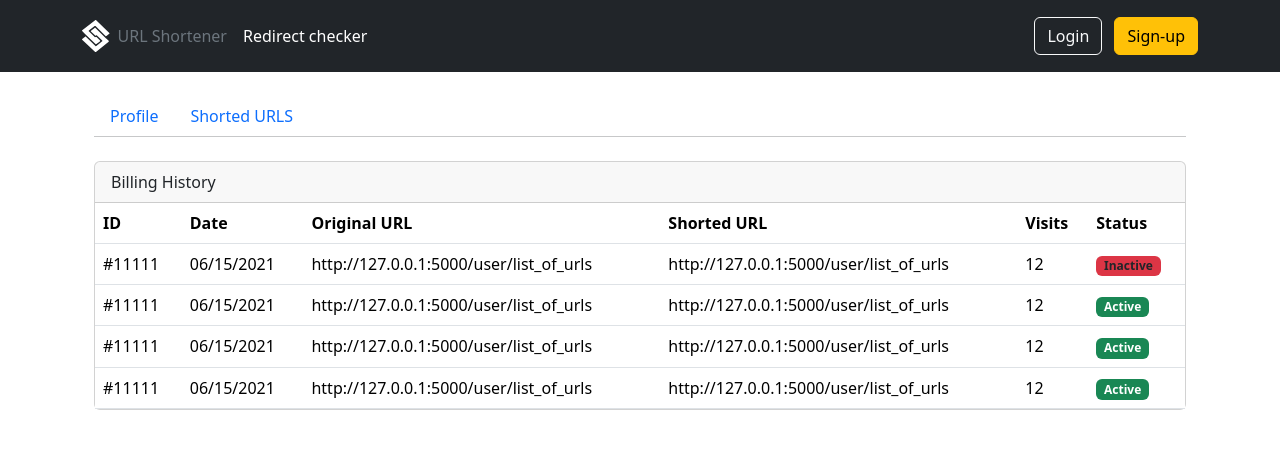
After one commit to Bish0p-r/flask-url-shortener, a Flask app: template app/templates/user/list_of_urls.html in a window 1280 px wide. The commit adds this page. Shown: the top 449 px of the page. Run offline with Flask 3, Linux system fonts and the light colour scheme; the template is opened without the code that fills it, so the values that code supplies are empty; some libraries are stand-ins or nearby versions.

```diff
--- a/app/__init__.py
+++ b/app/__init__.py
@@ -4,6 +4,7 @@ from flask_migrate import Migrate
 from flask_bootstrap import Bootstrap5
 
 from config import Config
+from app.utils import register_handlers
 
 
 db = SQLAlchemy()
@@ -20,6 +21,9 @@ def create_app(config=Config):
 
     bootstrap.init_app(app)
 
+    app.app_context().push()
+    register_handlers(app)
+
     from app.shortener import shortener_bp
     from app.user import user_bp
 
--- a/app/shortener/forms.py
+++ b/app/shortener/forms.py
@@ -1,8 +1,8 @@
 from flask_wtf import FlaskForm
-from wtforms import SubmitField, URLField
+from wtforms import SubmitField, URLField, StringField
 from wtforms.validators import URL, Length
 
 
 class UrlForm(FlaskForm):
-    url = URLField('URL', validators=[URL(), Length(max=512)])
-    submit = SubmitField('Shorten')
+    url = URLField(label="", validators=[URL(), Length(max=512)], render_kw={'placeholder': "Enter your URL"})
+    submit = SubmitField('SUBMIT')
--- a/app/templates/header.html
+++ b/app/templates/header.html
@@ -6,8 +6,8 @@
         </a>
 
         <ul class="nav col-12 col-lg-auto me-lg-auto mb-2 justify-content-center mb-md-0">
-          <li><a href="#" class="nav-link px-2 text-secondary">URL Shortener</a></li>
-          <li><a href="#" class="nav-link px-2 text-white">Redirect checker</a></li>
+          <li><a class="nav-link px-2 text-secondary" href={{ url_for('shortener.index') }}>URL Shortener</a></li>
+          <li><a class="nav-link px-2 text-white" href={{ url_for('shortener.redirect_checker') }}>Redirect checker</a></li>
         </ul>
 
         <div class="text-end">
--- /dev/null
+++ b/app/templates/user/list_of_urls.html
@@ -0,0 +1,64 @@
+{% extends 'base.html' %}
+
+{% block content %}
+    <div class="container-xl px-4 mt-4">
+        <nav class="nav nav-borders">
+            <a class="nav-link active ms-0" href={{ url_for('user.index') }}>Profile</a>
+            <a class="nav-link" href="{{ url_for('user.links_list') }}">Shorted URLS</a>
+        </nav>
+        <hr class="mt-0 mb-4">
+        <div class="card mb-4">
+            <div class="card-header">Billing History</div>
+            <div class="card-body p-0">
+                <div class="table-responsive table-billing-history">
+                    <table class="table mb-0">
+                        <thead>
+                        <tr>
+                            <th class="border-gray-200" scope="col">ID</th>
+                            <th class="border-gray-200" scope="col">Date</th>
+                            <th class="border-gray-200" scope="col">Original URL</th>
+                            <th class="border-gray-200" scope="col">Shorted URL</th>
+                            <th class="border-gray-200" scope="col">Visits</th>
+                            <th class="border-gray-200" scope="col">Status</th>
+                        </tr>
+                        </thead>
+                        <tbody>
+                        <tr>
+                            <td>#11111</td>
+                            <td>06/15/2021</td>
+                            <td>http://127.0.0.1:5000/user/list_of_urls</td>
+                            <td>http://127.0.0.1:5000/user/list_of_urls</td>
+                            <td>12</td>
+                            <td><span class="badge bg-danger text-dark">Inactive</span></td>
+                        </tr>
+                        <tr>
+                            <td>#11111</td>
+                            <td>06/15/2021</td>
+                            <td>http://127.0.0.1:5000/user/list_of_urls</td>
+                            <td>http://127.0.0.1:5000/user/list_of_urls</td>
+                            <td>12</td>
+                            <td><span class="badge bg-success">Active</span></td>
+                        </tr>
+                        <tr>
+                            <td>#11111</td>
+                            <td>06/15/2021</td>
+                            <td>http://127.0.0.1:5000/user/list_of_urls</td>
+                            <td>http://127.0.0.1:5000/user/list_of_urls</td>
+                            <td>12</td>
+                            <td><span class="badge bg-success">Active</span></td>
+                        </tr>
+                        <tr>
+                            <td>#11111</td>
+                            <td>06/15/2021</td>
+                            <td>http://127.0.0.1:5000/user/list_of_urls</td>
+                            <td>http://127.0.0.1:5000/user/list_of_urls</td>
+                            <td>12</td>
+                            <td><span class="badge bg-success">Active</span></td>
+                        </tr>
+                        </tbody>
+                    </table>
+                </div>
+            </div>
+        </div>
+    </div>
+{% endblock content %}
--- /dev/null
+++ b/app/templates/user/login.html
@@ -0,0 +1,5 @@
+{% extends 'base.html' %}
+
+{% block content %}
+
+{% endblock %}
```
Also changed, not shown: app/shortener/models.py (+16 -1 lines), app/shortener/views.py (+24 -9 lines), app/templates/404.html (added, +25 -0 lines), app/templates/shortener/index.html (added, +19 -0 lines), app/templates/shortener/redirect_checker.html (renamed from app/templates/index.html, +3 -5 lines), app/templates/user/profile.html (added, +43 -0 lines), app/user/views.py (+9 -4 lines), app/utils.py (added, +8 -0 lines), app/templates/user/register.html (added).
